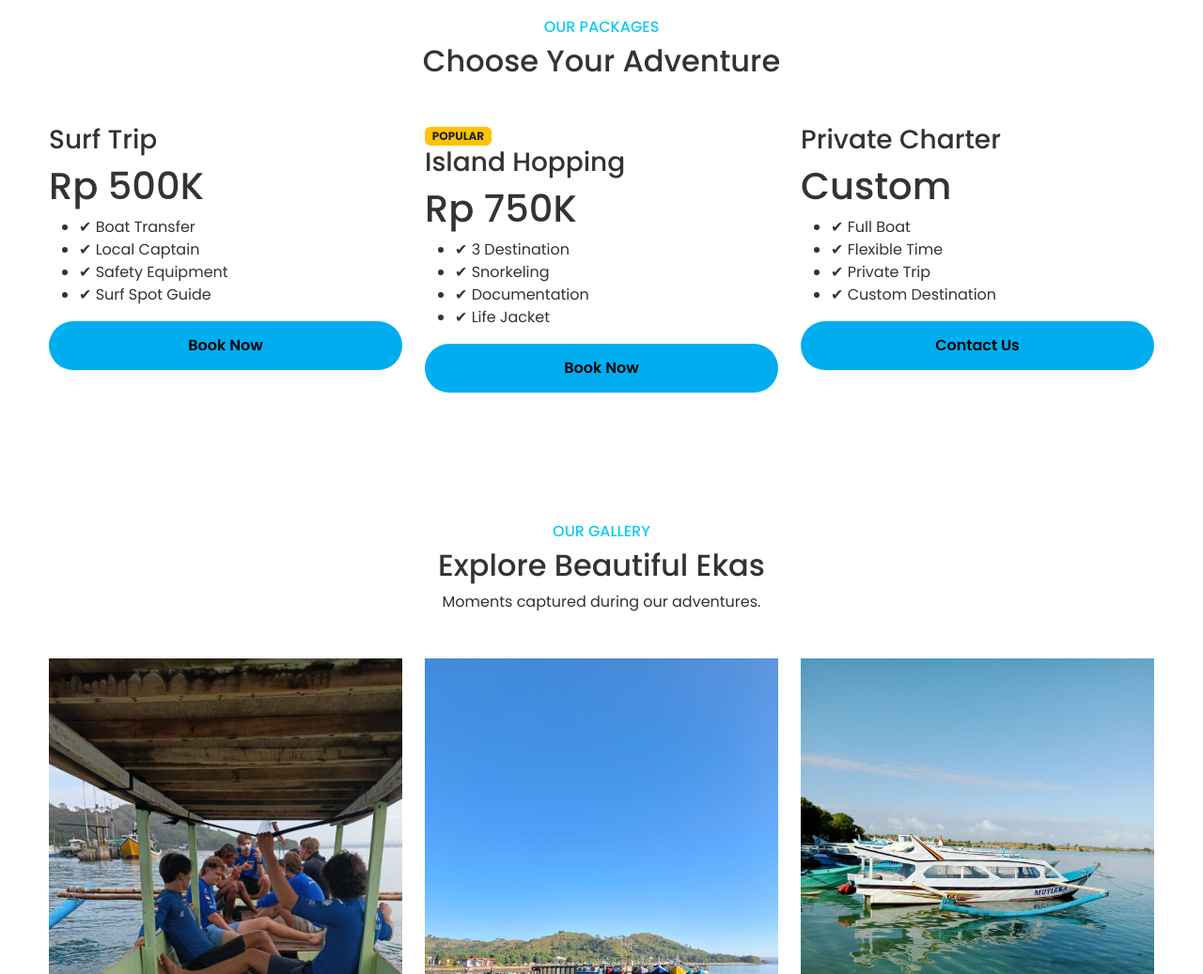
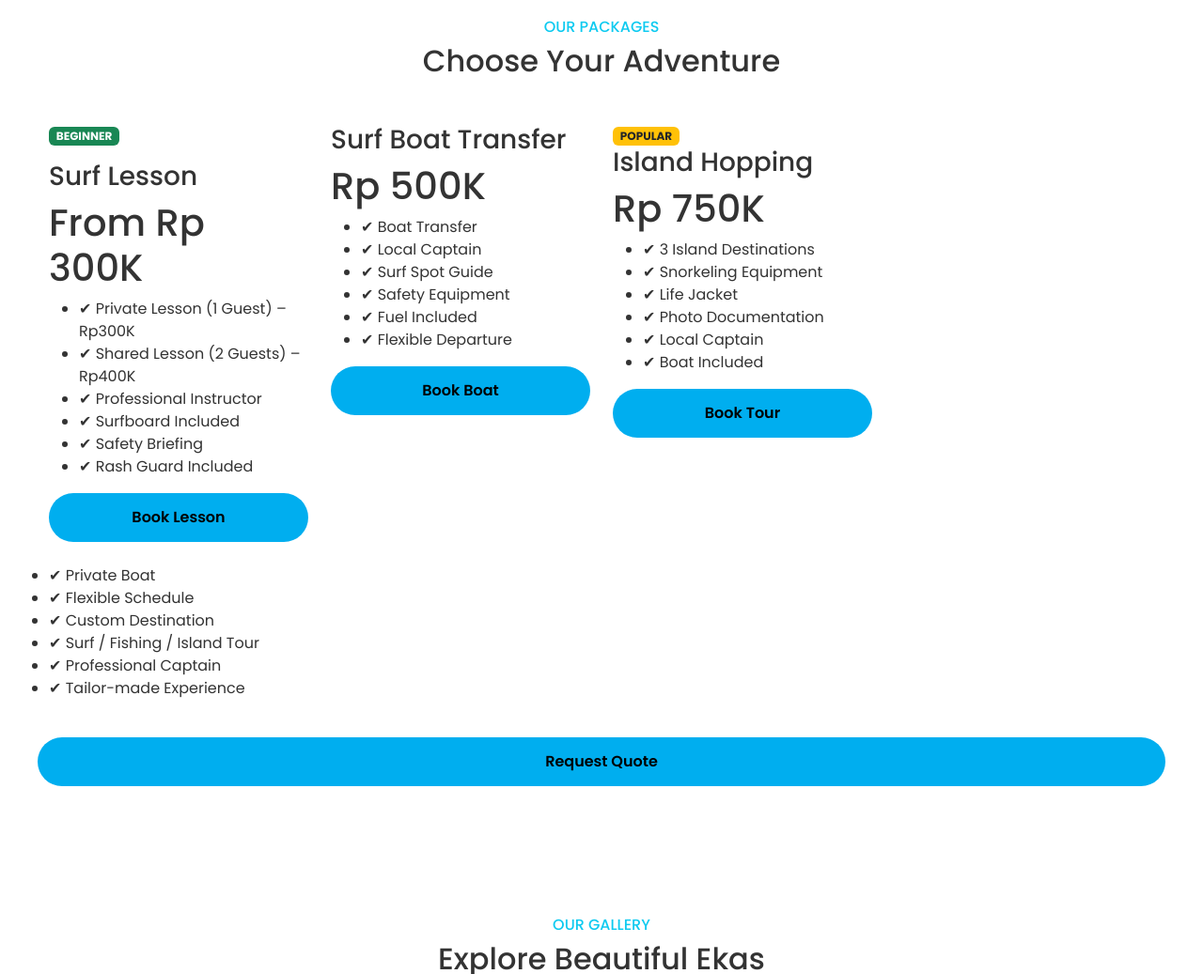
Before and after one commit to krisnata/Pendi-Surfboat, a plain HTML site: page index.html in a window 1280 px wide. Shown: the part 2940-3977 px from the top of the page at 94% size. Drawn offline with nearby package versions, Linux system fonts and the light colour scheme.

Commit message:
Update index.html

```diff
--- a/index.html
+++ b/index.html
@@ -599,47 +599,66 @@ Choose Your Adventure
 
 <div class="row g-4">
 
-<div class="col-lg-4">
+<div class="col-lg-3 col-md-6">
 
 <div class="package-card">
 
-<h3>
-
-Surf Trip
-
-</h3>
-
-<h1>
-
-Rp 500K
-
-</h1>
+<span class="badge bg-success mb-3">
+BEGINNER
+</span>
+
+<h3>Surf Lesson</h3>
+
+<h1>From Rp 300K</h1>
 
 <ul>
-
+<li>✔ Private Lesson (1 Guest) – Rp300K</li>
+<li>✔ Shared Lesson (2 Guests) – Rp400K</li>
+<li>✔ Professional Instructor</li>
+<li>✔ Surfboard Included</li>
+<li>✔ Safety Briefing</li>
+<li>✔ Rash Guard Included</li>
+</ul>
+
+<a href="https://wa.me/6287714755151?text=Hello%20Pendi%20Surfboat%20Ekas%20👋%0A%0AI%20would%20like%20to%20book%20a%20Surf%20Lesson.%0A%0A📅%20Preferred%20Date:%20%0A👤%20Number%20of%20Guests:%20%0A🏄%20Lesson%20Type:%20Private%20(1%20Guest)%20/%20Shared%20(2%20Guests)%0A📍%20Accommodation%20(Location):%20%0A💬%20Additional%20Information:%20%0A%0AThank%20you.%20I%20look%20forward%20to%20your%20confirmation."
+class="btn btn-info w-100">
+
+Book Lesson
+
+</a>
+
+</div>
+
+</div>
+<div class="col-lg-3 col-md-6">
+
+<div class="package-card">
+
+<h3>Surf Boat Transfer</h3>
+
+<h1>Rp 500K</h1>
+
+<ul>
 <li>✔ Boat Transfer</li>
-
 <li>✔ Local Captain</li>
-
+<li>✔ Surf Spot Guide</li>
 <li>✔ Safety Equipment</li>
-
-<li>✔ Surf Spot Guide</li>
-
+<li>✔ Fuel Included</li>
+<li>✔ Flexible Departure</li>
 </ul>
 
-<a href="https://wa.me/6287714755151?text=Hello%20Pendi%20Surfboat%20Ekas%20%F0%9F%91%8B%0A%0AI%20would%20like%20to%20check%20the%20availability%20for%20a%20surf%20boat%20booking.%20Please%20find%20my%20details%20below%3A%0A%0A%F0%9F%93%85%20Preferred%20Date%3A%20%0A%F0%9F%91%A5%20Number%20of%20Guests%20(Pax)%3A%20%0A%F0%9F%8F%84%20Trip%20Type%3A%20Surf%20Trip%20%2F%20Fishing%20%2F%20Snorkeling%20%2F%20Island%20Tour%0A%F0%9F%93%8D%20Pickup%20Location%3A%20%0A%F0%9F%92%AC%20Additional%20Notes%3A%20%0A%0AThank%20you.%20I%20look%20forward%20to%20your%20reply."
-
+<a href="https://wa.me/6287714755151?text=Hello%20Pendi%20Surfboat%20Ekas%20👋%0A%0AI%20would%20like%20to%20book%20a%20Surf%20Boat%20Transfer.%0A%0A📅%20Preferred%20Date:%20%0A👥%20Number%20of%20Guests:%20%0A🏄%20Surf%20Destination:%20%0A📍%20Pickup%20Location:%20%0A💬%20Additional%20Information:%20%0A%0AThank%20you.%20I%20look%20forward%20to%20your%20confirmation."
 class="btn btn-info w-100">
 
-Book Now
-
-</a>
-
-</div>
-
-</div>
-
-<div class="col-lg-4">
+Book Boat
+
+</a>
+
+</div>
+
+</div>
+
+<div class="col-lg-3 col-md-6">
 
 <div class="package-card popular">
 
@@ -649,81 +668,44 @@ POPULAR
 
 </span>
 
-<h3>
-
-Island Hopping
-
-</h3>
-
-<h1>
-
-Rp 750K
-
-</h1>
+<h3>Island Hopping</h3>
+
+<h1>Rp 750K</h1>
 
 <ul>
-
-<li>✔ 3 Destination</li>
-
-<li>✔ Snorkeling</li>
-
-<li>✔ Documentation</li>
-
+<li>✔ 3 Island Destinations</li>
+<li>✔ Snorkeling Equipment</li>
 <li>✔ Life Jacket</li>
-
+<li>✔ Photo Documentation</li>
+<li>✔ Local Captain</li>
+<li>✔ Boat Included</li>
 </ul>
 
-<a href="https://wa.me/6287714755151?text=Hello%20Pendi%20Surfboat%20Ekas%20%F0%9F%91%8B%0A%0AI%20would%20like%20to%20check%20the%20availability%20for%20a%20surf%20boat%20booking.%20Please%20find%20my%20details%20below%3A%0A%0A%F0%9F%93%85%20Preferred%20Date%3A%20%0A%F0%9F%91%A5%20Number%20of%20Guests%20(Pax)%3A%20%0A%F0%9F%8F%84%20Trip%20Type%3A%20Surf%20Trip%20%2F%20Fishing%20%2F%20Snorkeling%20%2F%20Island%20Tour%0A%F0%9F%93%8D%20Pickup%20Location%3A%20%0A%F0%9F%92%AC%20Additional%20Notes%3A%20%0A%0AThank%20you.%20I%20look%20forward%20to%20your%20reply."
-
+<a href="https://wa.me/6287714755151?text=Hello%20Pendi%20Surfboat%20Ekas%20👋%0A%0AI%20would%20like%20to%20book%20the%20Island%20Hopping%20Package.%0A%0A📅%20Preferred%20Date:%20%0A👥%20Number%20of%20Guests:%20%0A🤿%20Snorkeling:%20Yes%20/%20No%0A📍%20Pickup%20Location:%20%0A💬%20Additional%20Information:%20%0A%0AThank%20you.%20I%20look%20forward%20to%20your%20confirmation."
 class="btn btn-info w-100">
 
-Book Now
-
-</a>
-
-</div>
-
-</div>
-
-<div class="col-lg-4">
-
-<div class="package-card">
-
-<h3>
-
-Private Charter
-
-</h3>
-
-<h1>
-
-Custom
-
-</h1>
-
-<ul>
-
-<li>✔ Full Boat</li>
-
-<li>✔ Flexible Time</li>
-
-<li>✔ Private Trip</li>
-
+Book Tour
+
+</a>
+
+</div>
+
+</div>
+    <ul>
+<li>✔ Private Boat</li>
+<li>✔ Flexible Schedule</li>
 <li>✔ Custom Destination</li>
-
+<li>✔ Surf / Fishing / Island Tour</li>
+<li>✔ Professional Captain</li>
+<li>✔ Tailor-made Experience</li>
 </ul>
 
-<a href="https://wa.me/6287714755151?text=Hello%20Pendi%20Surfboat%20Ekas%20%F0%9F%91%8B%0A%0AI%20would%20like%20to%20check%20the%20availability%20for%20a%20surf%20boat%20booking.%20Please%20find%20my%20details%20below%3A%0A%0A%F0%9F%93%85%20Preferred%20Date%3A%20%0A%F0%9F%91%A5%20Number%20of%20Guests%20(Pax)%3A%20%0A%F0%9F%8F%84%20Trip%20Type%3A%20Surf%20Trip%20%2F%20Fishing%20%2F%20Snorkeling%20%2F%20Island%20Tour%0A%F0%9F%93%8D%20Pickup%20Location%3A%20%0A%F0%9F%92%AC%20Additional%20Notes%3A%20%0A%0AThank%20you.%20I%20look%20forward%20to%20your%20reply."
-
+<a href="https://wa.me/6287714755151?text=Hello%20Pendi%20Surfboat%20Ekas%20👋%0A%0AI%20would%20like%20to%20request%20a%20Private%20Charter.%0A%0A📅%20Preferred%20Date:%20%0A👥%20Number%20of%20Guests:%20%0A🚤%20Activity:%20Surfing%20/%20Fishing%20/%20Island%20Tour%20/%20Custom%0A📍%20Pickup%20Location:%20%0A💬%20Special%20Request:%20%0A%0AThank%20you.%20I%20look%20forward%20to%20your%20quotation."
 class="btn btn-info w-100">
 
-Contact Us
-
-</a>
-
-</div>
-
-</div>
+Request Quote
+
+</a>
 
 </div>
 
```
